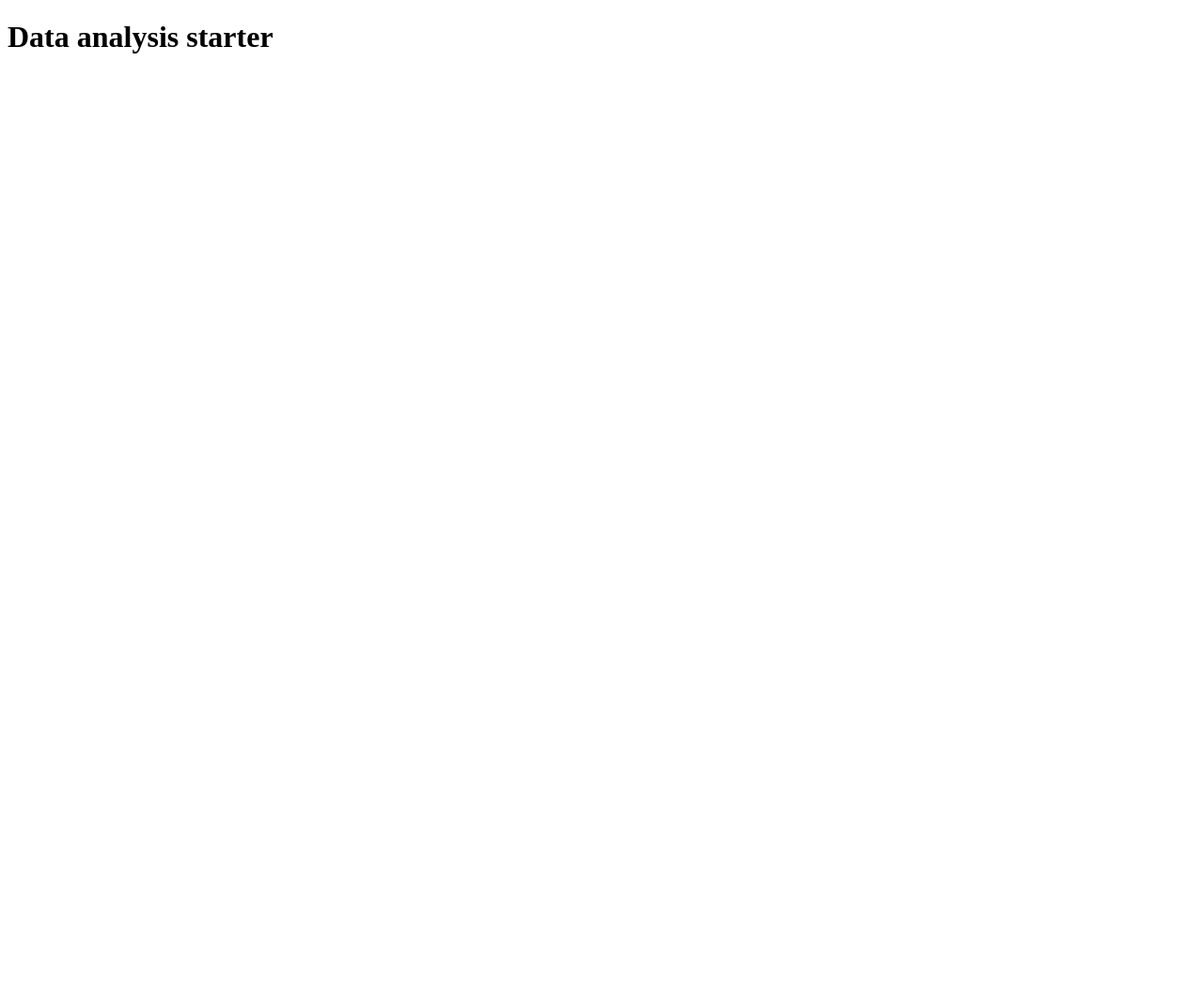
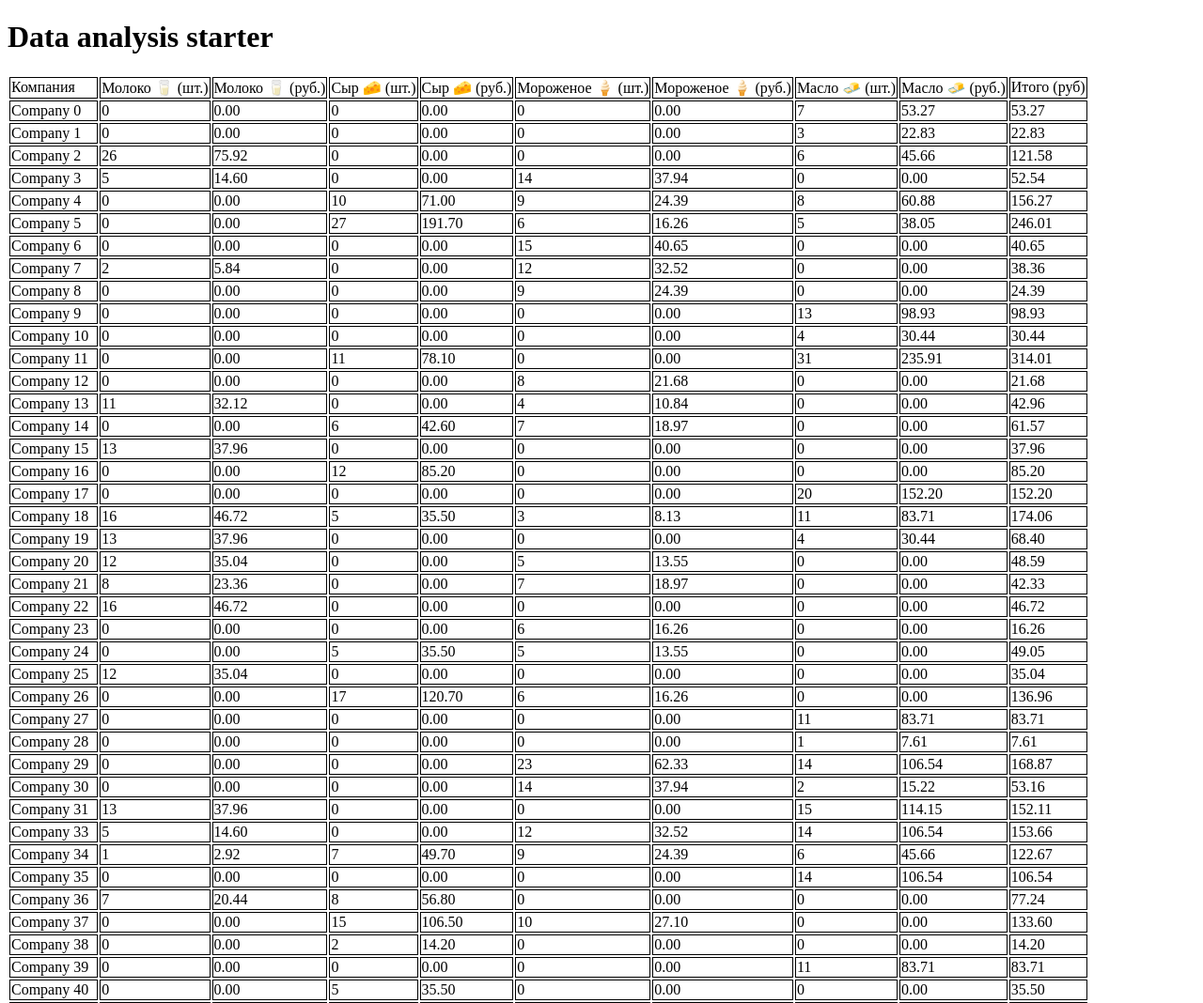
Before and after one commit to ALKorzh/data_analysis, a plain HTML site: page index.html in a window 1280 px wide. Shown: the top 1068 px of the page at 94% size. Before the commit the page ends 800 px from the top, so only its background shows below. Drawn offline with Linux system fonts and the light colour scheme.

Commit message:
create table with general metrics

```diff
--- a/index.html
+++ b/index.html
@@ -4,9 +4,14 @@
     <meta charset="UTF-8" />
     <meta name="viewport" content="width=device-width, initial-scale=1.0" />
     <title>Data analysis</title>
+
+    <link rel="stylesheet" href="./style.css" />
   </head>
   <body>
     <h1>Data analysis starter</h1>
+    <div class="container">
+      <table id="table"></table>
+    </div>
     <script src="./src/index.js" type="module"></script>
   </body>
 </html>
--- a/src/index.js
+++ b/src/index.js
@@ -1,4 +1,6 @@
 import { PRODUCT_PRICES, generateData } from './generate.js'
+
+const table = document.querySelector('#table')
 
 const RECORDS_N = 1000
 
@@ -7,7 +9,9 @@ const records = generateData(RECORDS_N)
 
 // console.table(records)
 console.log(prices)
+// console.log(Object.keys(prices).length)
 
+// data processes
 function validateData(array) {
   let validate = []
   validate = array.filter(
@@ -19,7 +23,7 @@ function validateData(array) {
 }
 console.log(validateData(records))
 
-function dataMerging(array) {
+function productDataMerging(array) {
   return array.reduce((acc, cur) => {
     let foundIndex = acc.findIndex(
       (el) => el.company === cur.company && el.product === cur.product
@@ -34,9 +38,9 @@ function dataMerging(array) {
     return acc
   }, [])
 }
-console.log(dataMerging(validateData(records)))
+console.log(productDataMerging(validateData(records)))
 
-function mergeData(array) {
+function companyMergeData(array) {
   return array.reduce((acc, cur) => {
     let foundIndex = acc.findIndex((el) => el.company === cur.company)
     if (foundIndex !== -1) {
@@ -50,4 +54,100 @@ function mergeData(array) {
     return acc
   }, [])
 }
-console.log(mergeData(dataMerging(validateData(records))))
+console.table(companyMergeData(productDataMerging(validateData(records))))
+
+function updateObjects(productPrices, companyProducts) {
+  let keys = new Map(Object.entries(productPrices))
+
+  for (let i = 0; i < companyProducts.length; i++) {
+    let companyProduct = companyProducts[i]
+    let updatedProduct = {}
+
+    let firstKey = Object.keys(companyProduct)[0]
+    updatedProduct[firstKey] = companyProduct[firstKey]
+
+    for (let [key, value] of keys) {
+      if (key !== firstKey && !(key in companyProduct)) {
+        updatedProduct[key] = 0
+      } else if (key !== firstKey) {
+        updatedProduct[key] = companyProduct[key]
+      }
+    }
+
+    companyProducts[i] = updatedProduct
+  }
+
+  return companyProducts
+}
+
+const companyProducts = updateObjects(
+  prices,
+  companyMergeData(productDataMerging(validateData(records)))
+)
+console.table(companyProducts)
+
+//render
+function renderHeader(prices) {
+  let row = table.insertRow(-1)
+  let productCounter = 0
+  for (let i = 0; i <= Object.keys(prices).length * 2 + 1; i++) {
+    let cell = row.insertCell(i)
+    if (i == 0) {
+      cell.innerHTML = 'Компания'
+      continue
+    }
+    if (i == Object.keys(prices).length * 2 + 1) {
+      cell.innerHTML = 'Итого (руб)'
+      continue
+    }
+    if (i % 2 != 0) {
+      productCounter++
+      cell.innerHTML = `${Object.keys(prices)[productCounter - 1]} (шт.)`
+      continue
+    }
+    if (i % 2 == 0) {
+      cell.innerHTML = `${Object.keys(prices)[productCounter - 1]} (руб.)`
+      continue
+    }
+  }
+}
+renderHeader(prices)
+
+function renderBody(prices, data) {
+  for (let i = 0; i < data.length; i++) {
+    let row = table.insertRow(-1)
+    let productCounter = 0
+    let total = 0
+    for (let j = 0; j <= Object.keys(prices).length * 2 + 1; j++) {
+      let cell = row.insertCell(j)
+      if (j == 0) {
+        cell.innerHTML = `${data[i][Object.keys(data[i])[j]]}`
+        continue
+      }
+      if (j == Object.keys(prices).length * 2 + 1) {
+        cell.innerHTML = `${total.toFixed(2)}`
+        continue
+      }
+      if (j % 2 != 0) {
+        productCounter++
+        cell.innerHTML = `${data[i][Object.keys(prices)[productCounter - 1]]}`
+        continue
+      }
+      if (j % 2 == 0) {
+        cell.innerHTML = `${(
+          data[i][Object.keys(prices)[productCounter - 1]] *
+          prices[Object.keys(prices)[productCounter - 1]]
+        ).toFixed(2)}`
+
+        total += +(
+          data[i][Object.keys(prices)[productCounter - 1]] *
+          prices[Object.keys(prices)[productCounter - 1]]
+        ).toFixed(2)
+        console.log(total)
+        continue
+      }
+    }
+  }
+}
+
+renderBody(prices, companyProducts)
--- /dev/null
+++ b/style.css
@@ -0,0 +1,4 @@
+td {
+    border: 1px solid black;
+
+}
```
